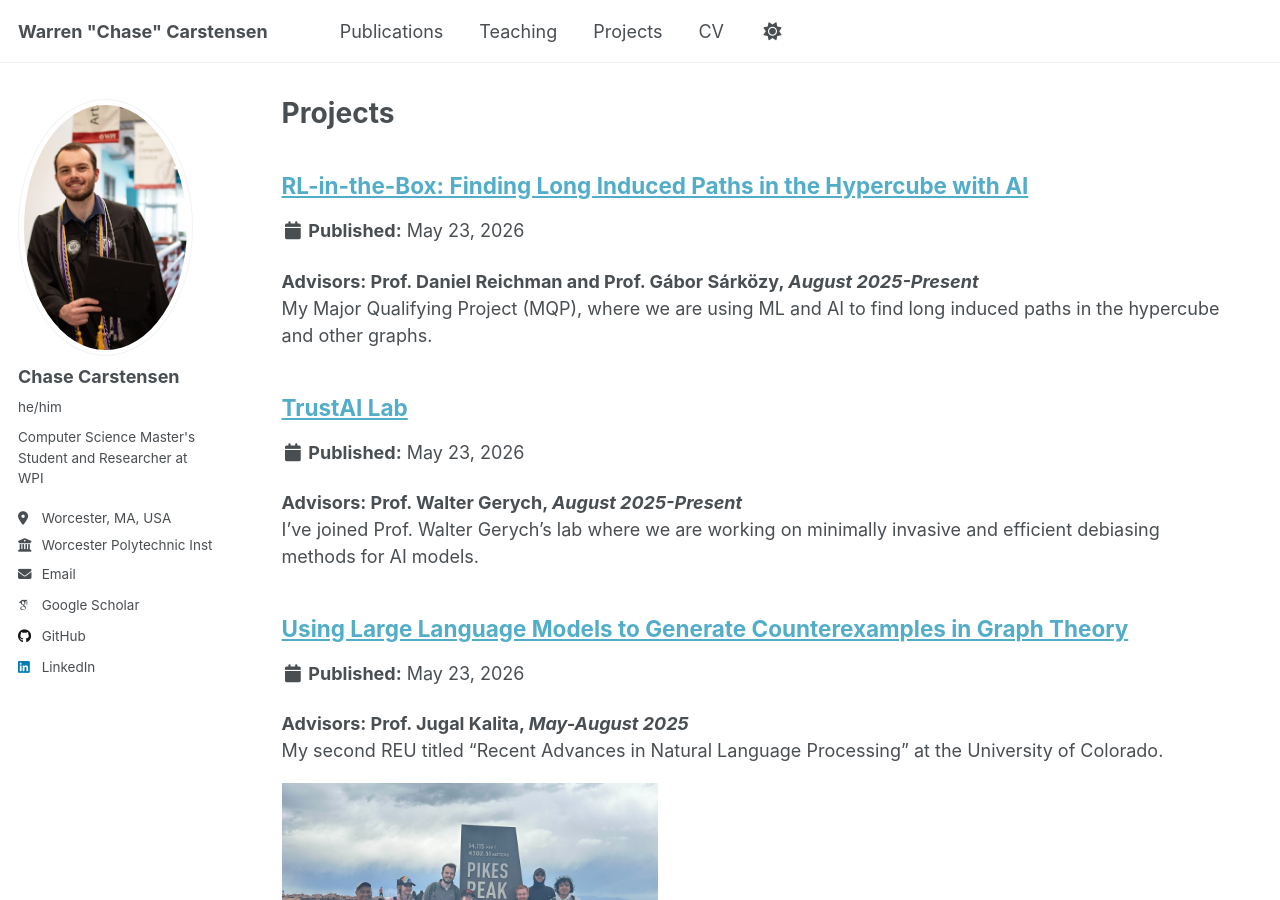
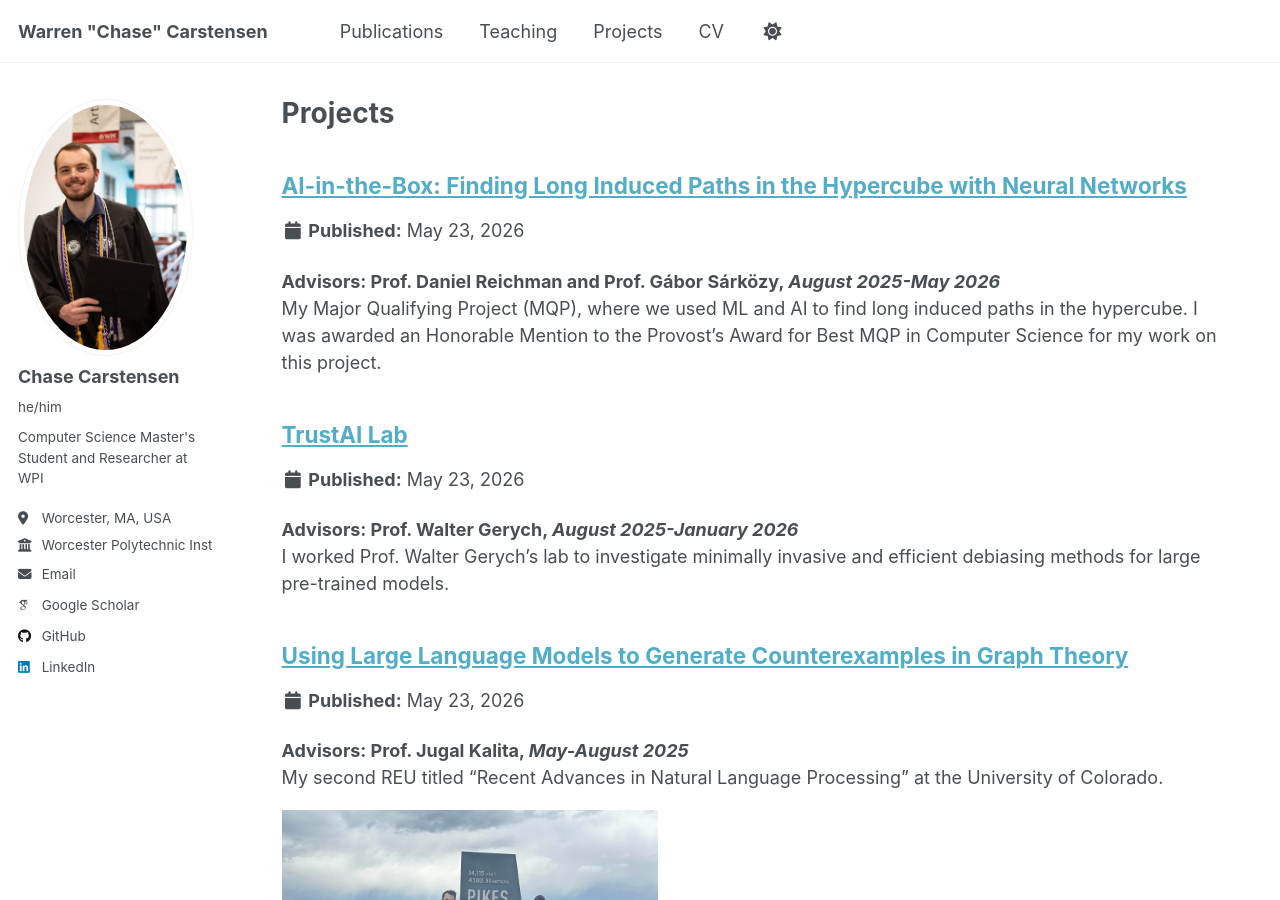
Before and after one commit to chase12803/chase12803.github.io, a Jekyll site: the page built from _pages/projects.html, in a window 1280 px wide and 900 px high. Built offline with Jekyll 4.4.1, drawn with Linux system fonts in a browser that asks for light colours; some web fonts are replaced.

Commit message:
projects

```diff
--- a/_projects/26ay-isp.md
+++ b/_projects/26ay-isp.md
@@ -1,6 +1,6 @@
 ---
 title: "TrustAI Lab"
-excerpt: "<strong>Advisors: Prof. Walter Gerych, <em>August 2025-Present</em></strong><br>I've joined Prof. Walter Gerych's lab where we are working on minimally invasive and efficient debiasing methods for AI models."
+excerpt: "<strong>Advisors: Prof. Walter Gerych, <em>August 2025-January 2026</em></strong><br>I worked Prof. Walter Gerych's lab to investigate minimally invasive and efficient debiasing methods for large pre-trained models."
 collection: projects
 ---
 
--- a/_projects/26ay-mqp.md
+++ b/_projects/26ay-mqp.md
@@ -1,6 +1,6 @@
 ---
-title: "RL-in-the-Box: Finding Long Induced Paths in the Hypercube with AI"
-excerpt: "<strong>Advisors: Prof. Daniel Reichman and Prof. Gábor Sárközy, <em>August 2025-Present</em></strong><br>My Major Qualifying Project (MQP), where we are using ML and AI to find long induced paths in the hypercube and other graphs."
+title: "AI-in-the-Box: Finding Long Induced Paths in the Hypercube with Neural Networks"
+excerpt: "<strong>Advisors: Prof. Daniel Reichman and Prof. Gábor Sárközy, <em>August 2025-May 2026</em></strong><br>My Major Qualifying Project (MQP), where we used ML and AI to find long induced paths in the hypercube. I was awarded an Honorable Mention to the Provost's Award for Best MQP in Computer Science for my work on this project."
 collection: projects
 ---
 
```
